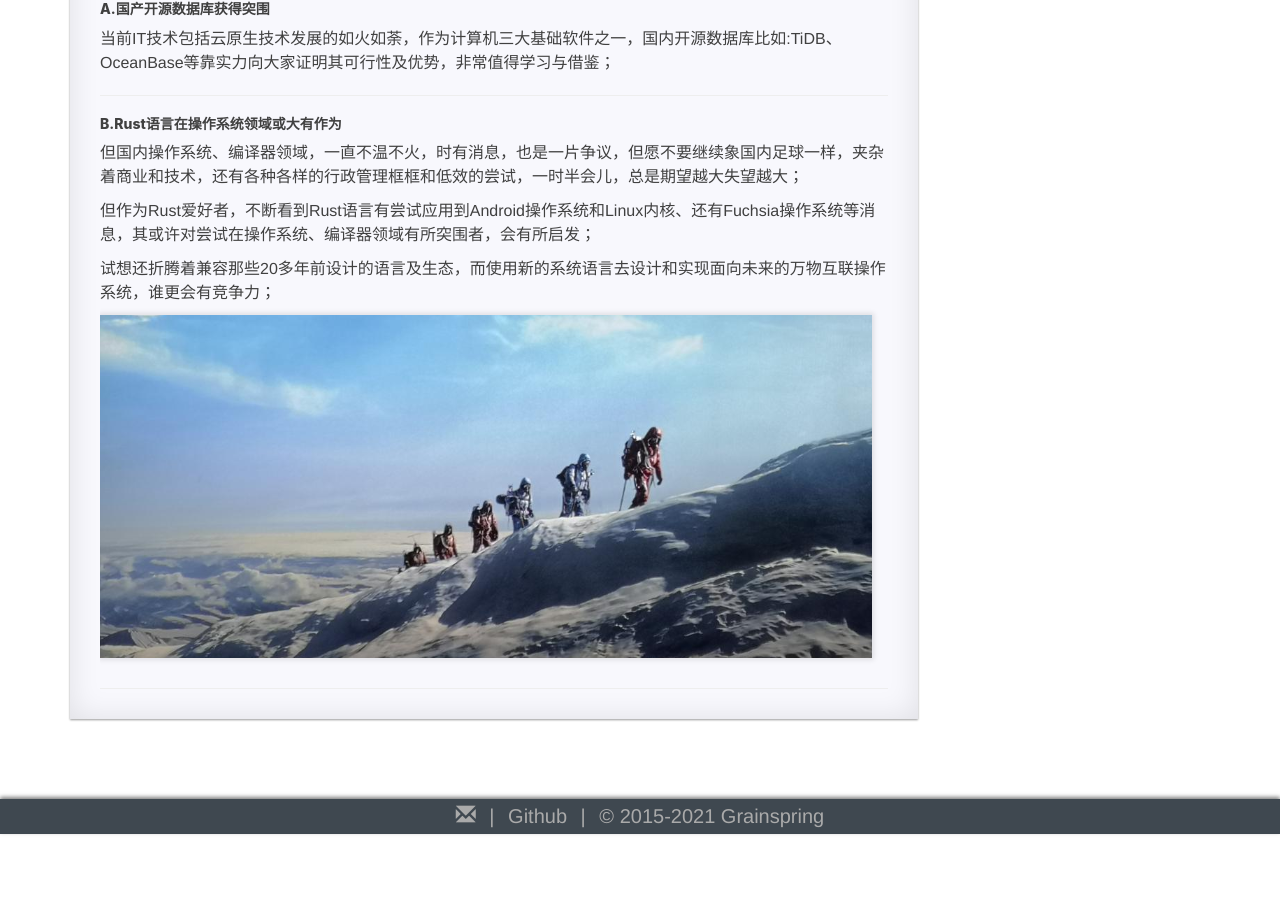
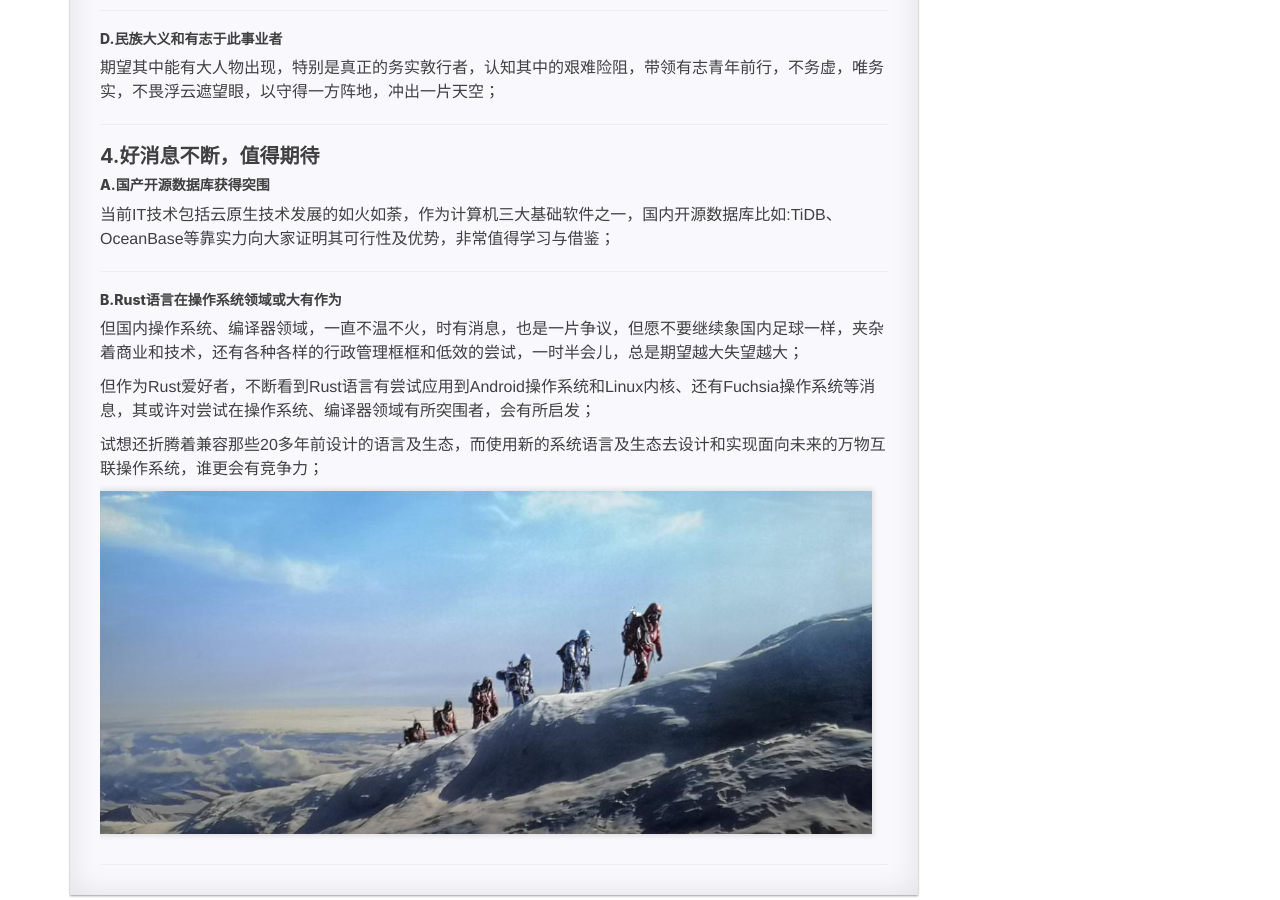
Before and after one commit to Grainspring/grainspring.github.io, a Jekyll site: the page built from _posts/2021-06-02-lrfrc-os.md, in a window 1280 px wide and 900 px high, scrolled down 6336 px. Built offline with Jekyll 4.4.1, drawn with Linux system fonts in a browser that asks for light colours; nearby versions of some CDN libraries; comment, search, counter and statistics services are not loaded; a style sheet for code colours, icons or effects is not loaded; before the commit the page ends 7170 px from its top, so only the background shows below that.

Commit message:
fix lrfrc-os

```diff
--- a/_posts/2021-06-02-lrfrc-os.md
+++ b/_posts/2021-06-02-lrfrc-os.md
@@ -120,7 +120,7 @@
 
 其二、被骗者不知道这里的水有多深，就当摸石头过河，或者被骗者装着没看见；
 
-
+---
 #### 2.“做操作系统”就是“做生态”
 ##### A.操作系统与其生态的关系
 做操作系统，不象写一个普通的计算机程序，它的本身就是要管理计算机硬件和软件的，它要管理的硬件和软件，就是它的上下游，作为它的生态，只有生态有了生存与发展机会，它自身才能得以生存与发展；
@@ -146,6 +146,7 @@
 
 一个新的成熟的操作系统，只有在新的需求及生态中才可能成长出来，没有这样新的需求和生态，何必还要去做新的操作系统呢？
 
+---
 #### 3.“做操作系统”兼容“其他生态”可行性
 ##### A.可兼容接口，兼容不了其他应用生态
 根据前面分析，一个成熟的操作系统一般有抽象与隔离、开放与兼容的能力，我们再弄一个操作系统来兼容它的应用生态，可行嘛？
@@ -161,6 +162,7 @@
 
 从这个角度来讲，通过兼容其他应用生态，不能发展出自己的应用生态，来发展自身操作系统，应该是个伪命题，现实世界还没有成功案例；
 
+---
 ### 三、哪还要做操作系统嘛，如何做为好
 既然操作系统，这么难做，还不能兼容其他应用生态，哪还有做的必要嘛，如何做为好？
 #### 1.不是每个企业或个人有能力来做操作系统
@@ -180,7 +182,7 @@
 
 就拿Linux内核社区来讲，他们是齐集了开放协作、自由无私的精神才有如此的成功；前一段时间，社区中还有人在抱怨愿意参与社区的人太少。。。。
 
-
+---
 #### 2.不做操作系统一样可以服务大众
 ##### A.不做操作系统一样可高尚的服务大众
 也许有些人会说不做操作系统，格局低，水平差，真是这样吗？其实对操作系统本身来讲，它是一个基础，它是一个哲学，一种协作的方式，对它的要求也不一样，包括透明、公平，能采纳不同意见等等；
@@ -203,6 +205,7 @@
 ##### D.操作系统与其生态是共生协作
 做操作系统和上下游硬件或软件，其实只是协作分工的不同，没有优劣之说，虽然有分成收益的不同，这是非常正常的商业及技术投入现象，操作系统实现难度大，投入大，周期长，风险收益自然会高一些；而硬件或软件，船小好掉头，还可分散投入，兼容不同操作系统，真可谓好处多多；
 
+---
 #### 3.夯实基础，发掘新需求
 ##### A.有志于做操作系统者
 现在的技术氛围和基础，与10年前，5年前大有不同，可利用的资源非常多，但难度更大，因为真正成功的新操作系统开发者，需要自己回答自己做的部分真的算创新嘛，其他操作系统真的不能做嘛，有没有只是重复造轮子？
@@ -229,7 +232,7 @@
 ##### D.民族大义和有志于此事业者
 期望其中能有大人物出现，特别是真正的务实敦行者，认知其中的艰难险阻，带领有志青年前行，不务虚，唯务实，不畏浮云遮望眼，以守得一方阵地，冲出一片天空；
 
-
+---
 #### 4.好消息不断，值得期待
 ##### A.国产开源数据库获得突围
 当前IT技术包括云原生技术发展的如火如荼，作为计算机三大基础软件之一，国内开源数据库比如:TiDB、OceanBase等靠实力向大家证明其可行性及优势，非常值得学习与借鉴；
@@ -242,6 +245,6 @@
 但作为Rust爱好者，不断看到Rust语言有尝试应用到Android操作系统和Linux内核、还有Fuchsia操作系统等消息，其或许对尝试在操作系统、编译器领域有所突围者，会有所启发；
 
 
-试想还折腾着兼容那些20多年前设计的语言及生态，而使用新的系统语言去设计和实现面向未来的万物互联操作系统，谁更会有竞争力；
+试想还折腾着兼容那些20多年前设计的语言及生态，而使用新的系统语言及生态去设计和实现面向未来的万物互联操作系统，谁更会有竞争力；
 
 ![pandeng.2](/imgs/pandeng.2.png "攀登者")
```
